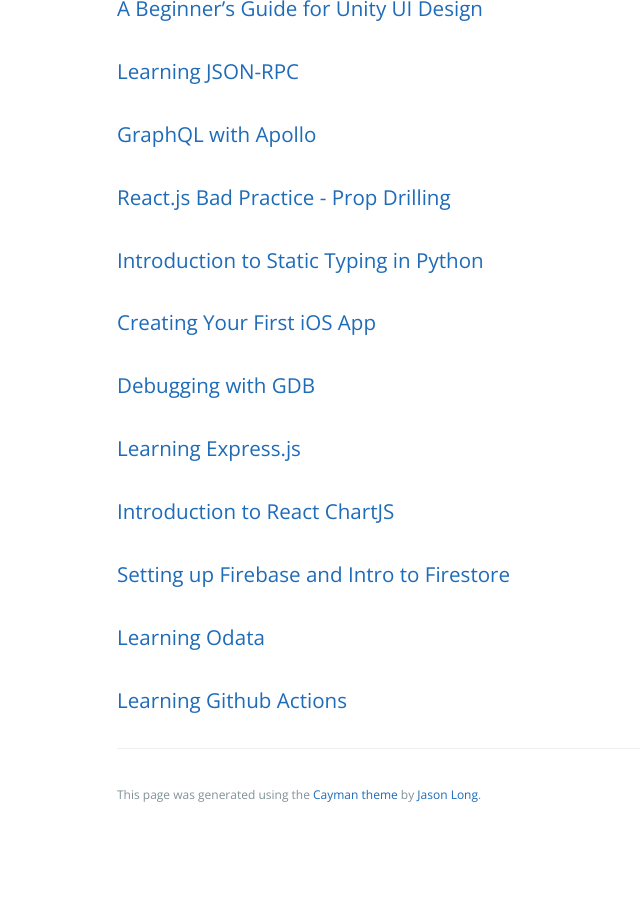
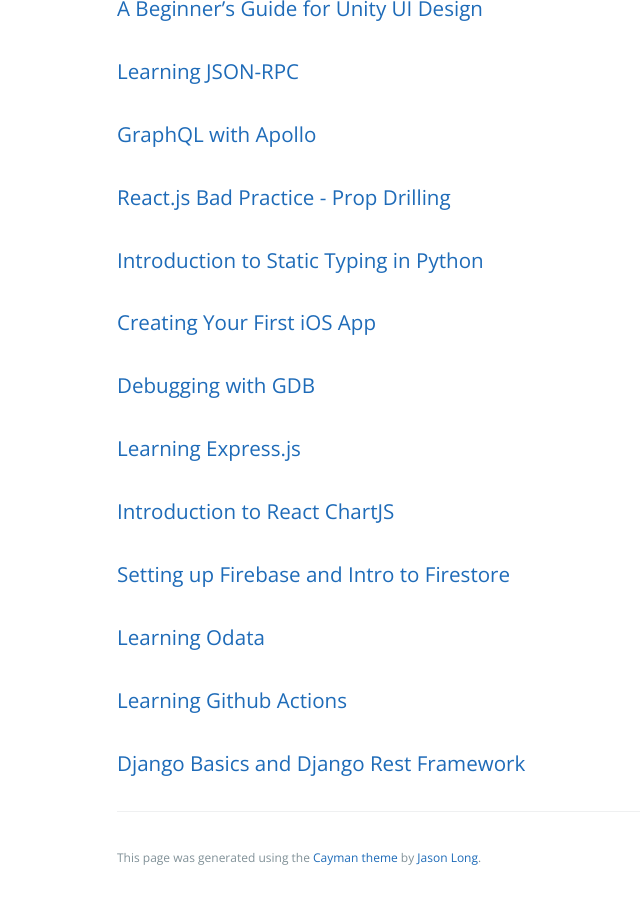
Before and after one commit to learning-software-engineering/learning-software-engineering.github.io, a Jekyll site: the page built from Topics/Tech_Stacks.md, in a window 1280 px wide and 900 px high, scrolled down 2240 px. Shown: the whole window, without its empty margins (107-747 px from the left). Built offline with Jekyll 4.4.1, drawn with Linux system fonts in a browser that asks for light colours; our own code applies the rules of GitHub Pages for plain Markdown files; before the commit the page ends 3077 px from its top, so only the background shows below that.

Commit message:
add link to django

```diff
--- a/Topics/Tech_Stacks.md
+++ b/Topics/Tech_Stacks.md
@@ -41,3 +41,4 @@
 ### [Setting up Firebase and Intro to Firestore](./Tech_Stacks/Firebase_and_Firestore.md)
 ### [Learning Odata](./Tech_Stacks/Odata.md)
 ### [Learning Github Actions](./Development_Process/Github_Actions.md)
+### [Django Basics and Django Rest Framework](./Tech_Stacks/Django_Rest.md)
```
